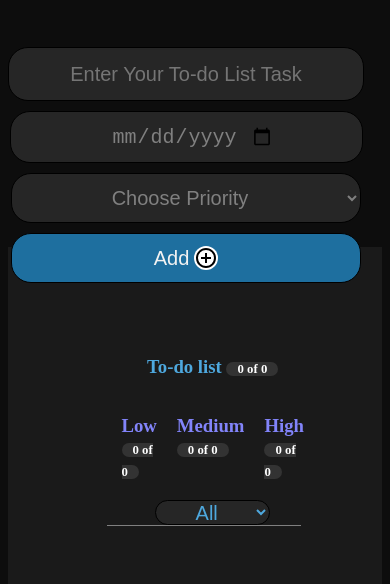
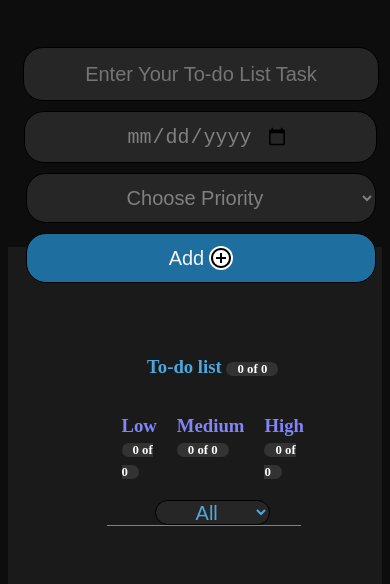
Before and after one commit to rajat4singh/ToDo-App, a plain HTML site: page index.html in a window 390 px wide. Shown: the part 63-647 px from the top of the page. Drawn offline with Linux system fonts and the light colour scheme.

Commit message:
responsive changes

```diff
--- a/style.css
+++ b/style.css
@@ -265,7 +265,7 @@ input[type="checkbox"]:checked {
     flex-direction: column;
     justify-content: center;
     align-items: center;
-    /* padding-left: 7%; */
+    padding-left: 4%;
 
 
   }
```
